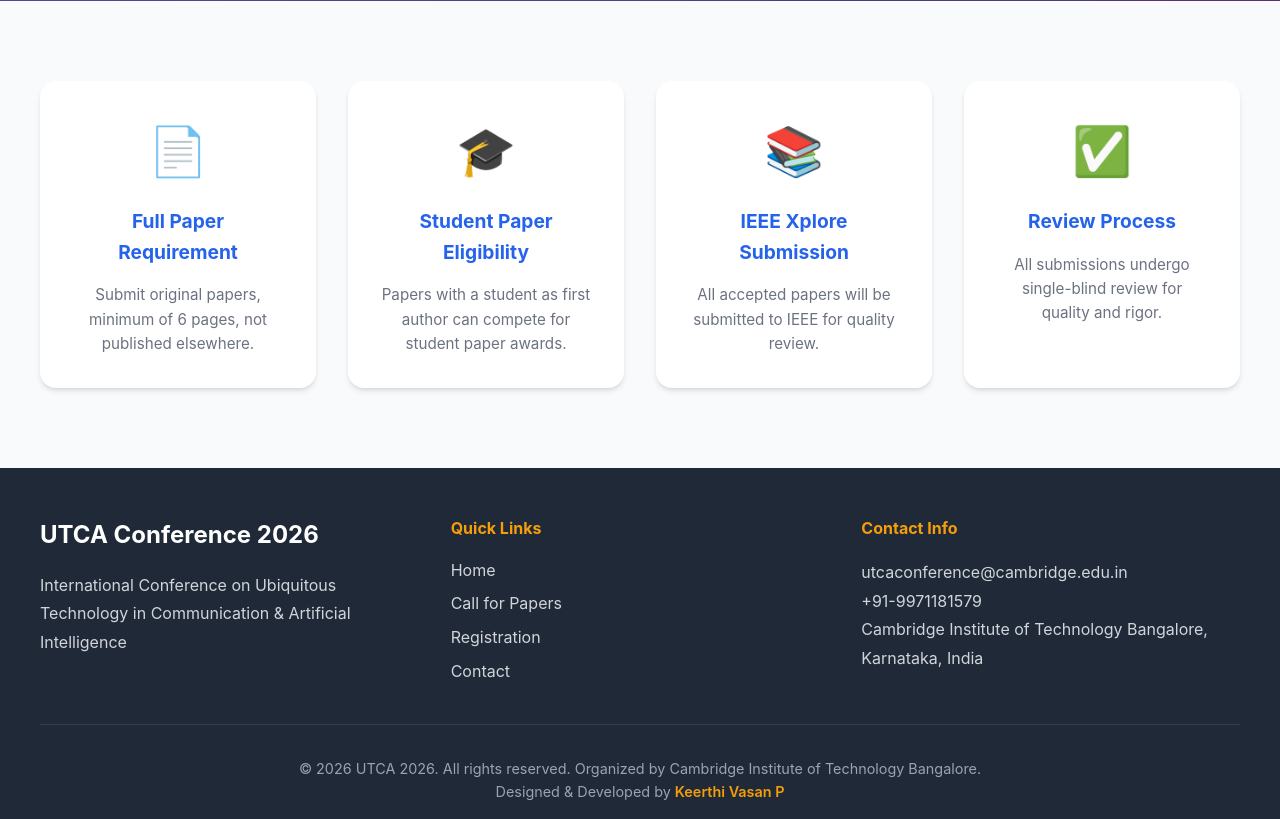
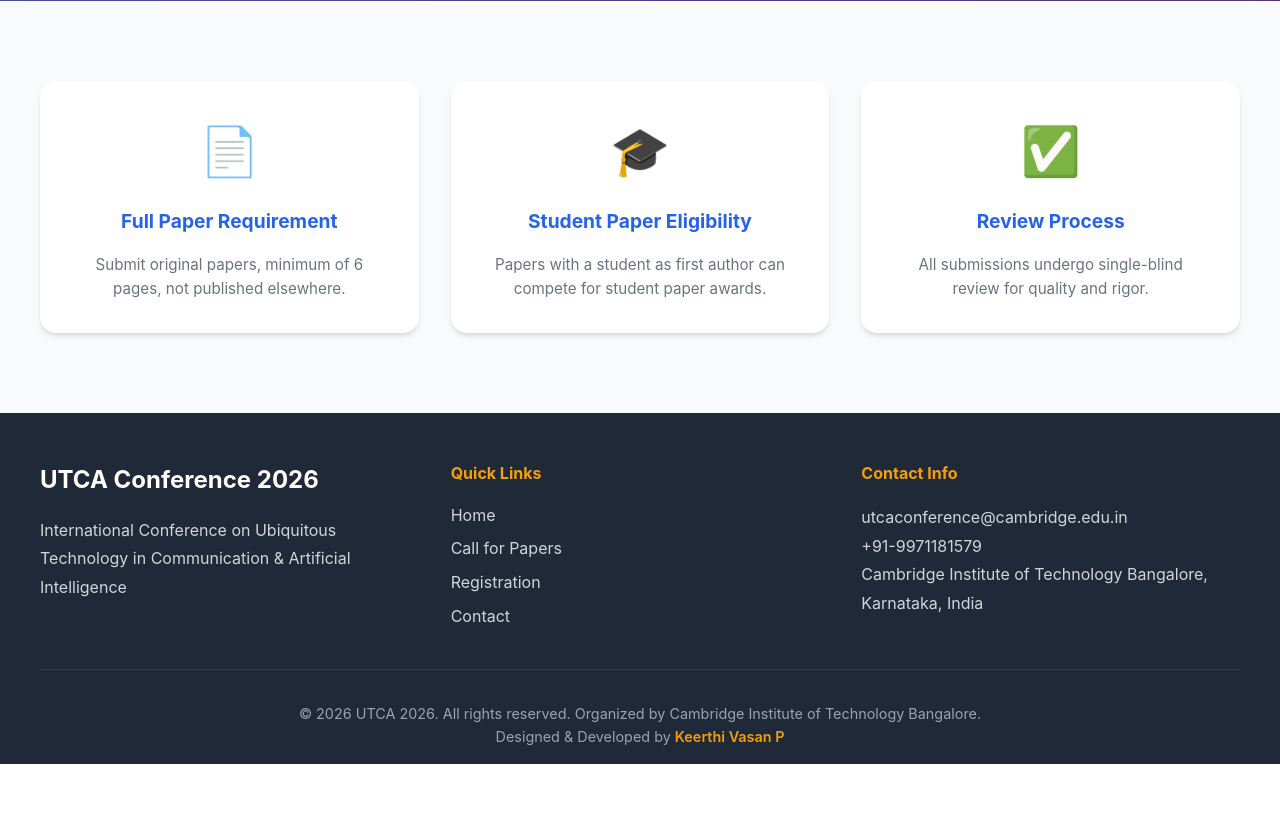
Before and after one commit to keerthivasan91/AIP-conference, a Flask app: page / in a window 1280 px wide. Shown: the part 799-1618 px from the top of the page. After the commit the page ends 1563 px from the top, so only its background shows below. Run offline with Flask 3, Linux system fonts and the light colour scheme.

Commit message:
Comment out IEEE Xplore Submission section in index.html

```diff
--- a/templates/index.html
+++ b/templates/index.html
@@ -46,11 +46,11 @@
                 <p>Papers with a student as first author can compete for student paper awards.</p>
             </div>
 
-            <div class="info-card">
+            <!--<div class="info-card">
                 <div class="info-icon">📚</div>
                 <h3>IEEE Xplore Submission</h3>
                 <p>All accepted papers will be submitted to IEEE for quality review.</p>
-            </div>
+            </div>-->
 
             <div class="info-card">
                 <div class="info-icon">✅</div>
```
